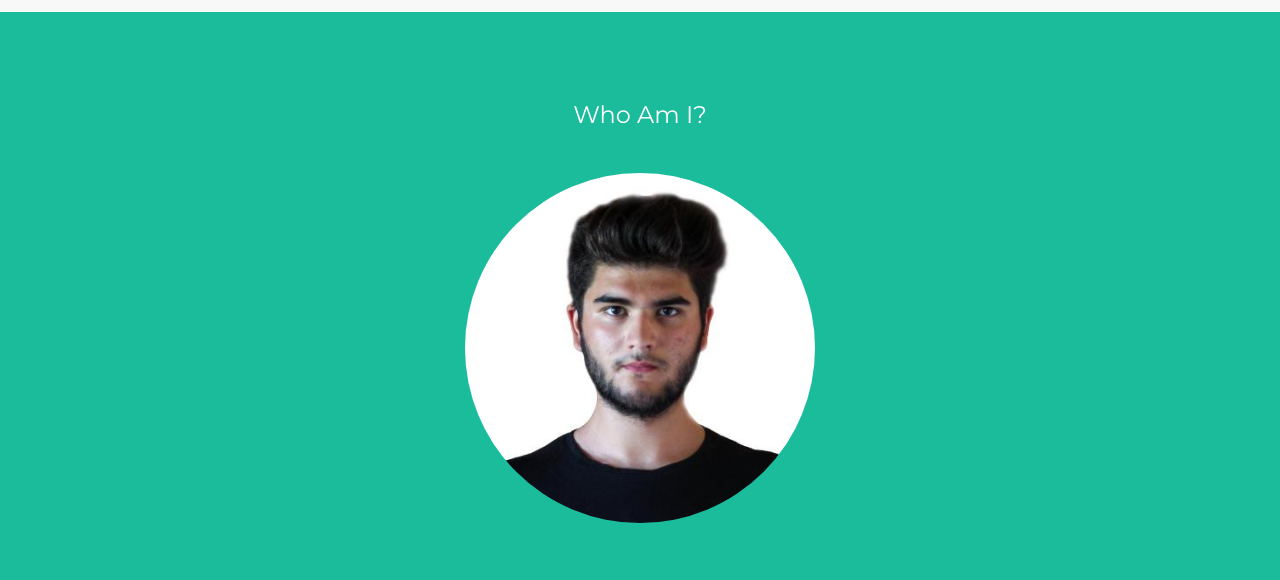
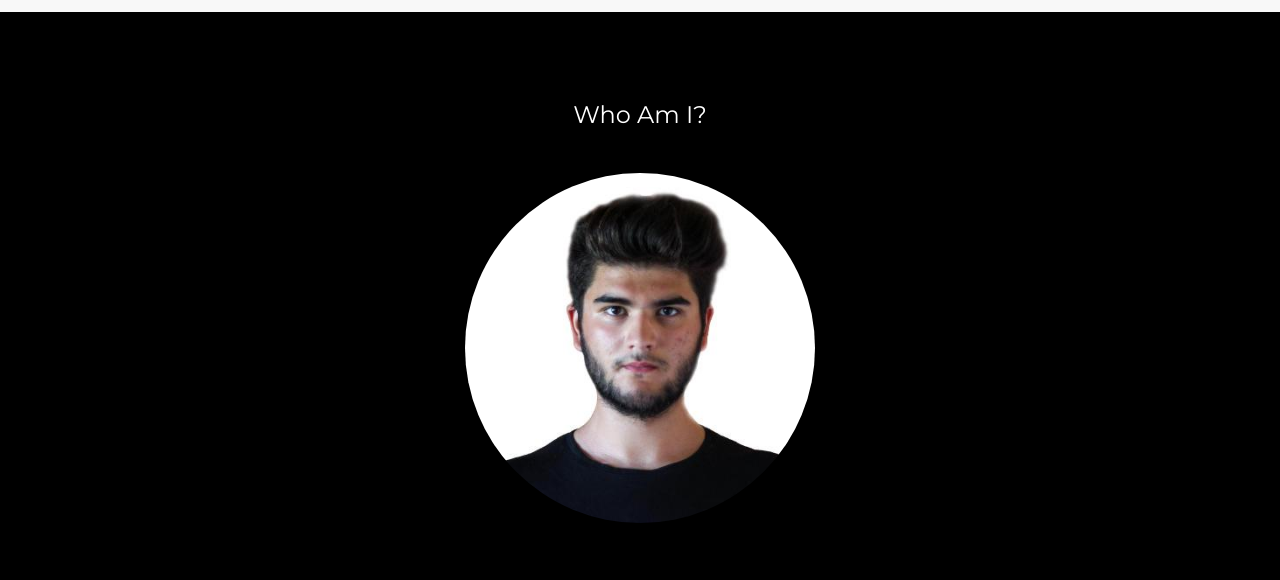
Before and after one commit to malinstoica/malinstoica.github.io, a plain HTML site: page index.html in a window 1280 px wide. Shown: the part 68-648 px from the top of the page. Drawn offline with nearby package versions, Linux system fonts and the light colour scheme.

```diff
--- a/css/style.css
+++ b/css/style.css
@@ -6,7 +6,7 @@
 p {font-size: 16px;}
 .margin {margin-bottom: 45px;}
 .bg-1 {
-    background-color: #1abc9c; /* Green */
+    background-color: #000000; /* Green */
     color: #ffffff;
 }
 .bg-2 {
@@ -33,6 +33,7 @@
     margin-bottom: 0;
     font-size: 12px;
     letter-spacing: 5px;
+
 }
 .navbar-nav  li a:hover {
     color: #1abc9c !important;
```
Also changed, not shown: 1 other file.
